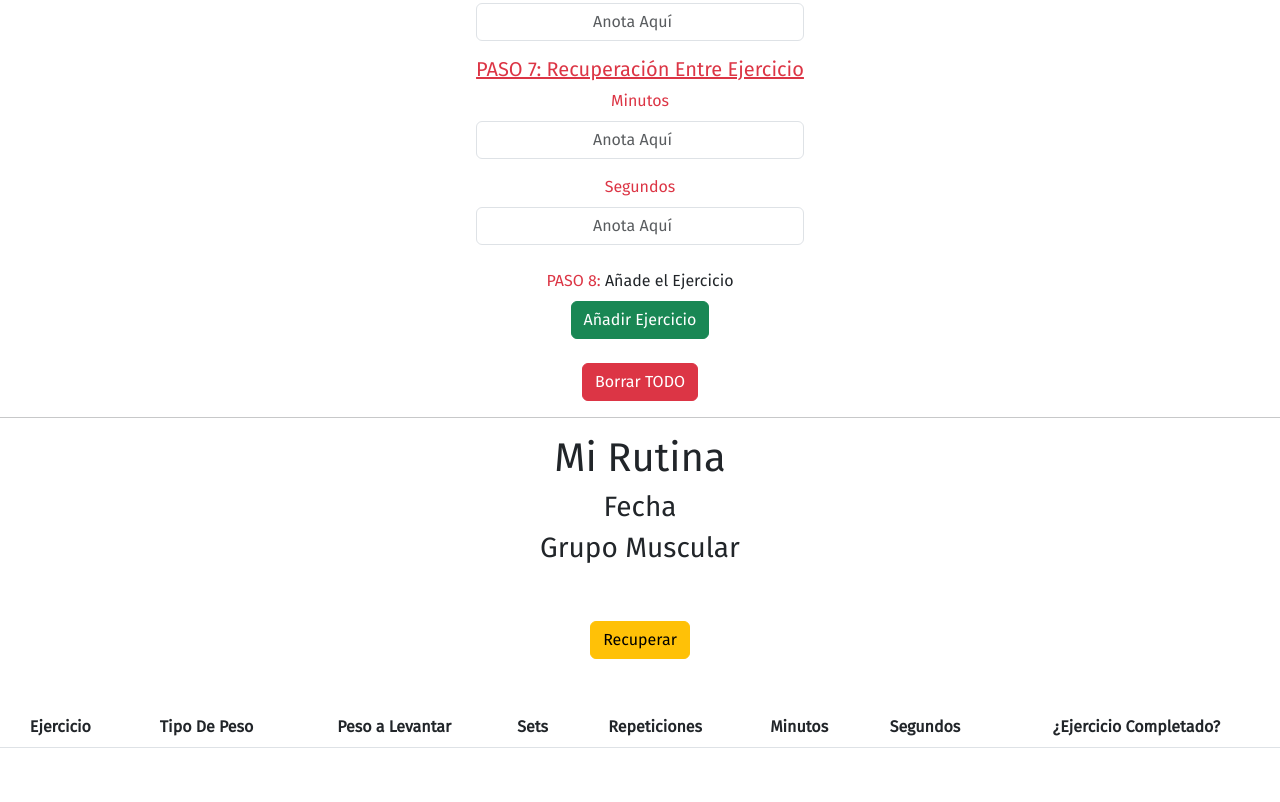
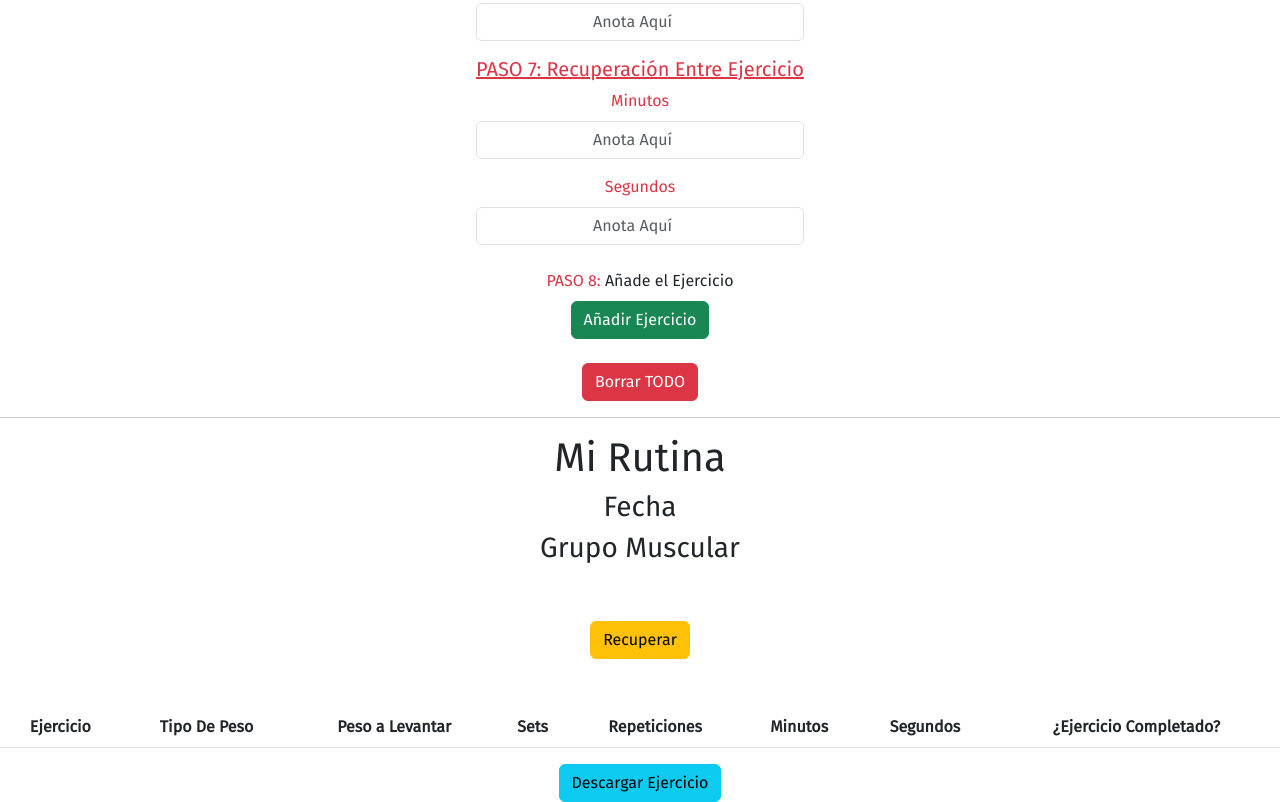
Before and after one commit to jaysenhl/Rutinas, a website: page index.html in a window 1280 px wide. Shown: the part 811-1613 px from the top of the page. Before the commit the page ends 1575 px from the top, so only its background shows below. Drawn offline with nearby package versions, Linux system fonts and the light colour scheme; some packages are replaced by stand-ins of ours; no server answers; a script that the page names is missing.

Commit message:
added Download as CSV

```diff
--- a/app.js
+++ b/app.js
@@ -118,3 +118,33 @@ document.getElementById('botonAceptarGrupoMuscular').addEventListener('click', f
         'success'
       )
 })
+
+// Descargar CSV
+function downloadTableAsCSV() {
+    // Obtener los datos de la tabla HTML
+    let table = document.getElementById("tablaEjercicios"); // Reemplaza "myTable" con el ID de tu tabla
+    let data = [];
+
+    for (let i = 0, row; row = table.rows[i]; i++) {
+        let rowData = [];
+        for (let j = 0, col; col = row.cells[j]; j++) {
+            rowData.push(col.innerText);
+        }
+        data.push(rowData.join(","));
+    }
+
+    // Convertir los datos a formato CSV
+    let csvContent = data.join("\n");
+
+    // Crear un enlace de descarga para el archivo CSV
+    let blob = new Blob([csvContent], { type: 'text/csv;charset=utf-8;' });
+    let url = URL.createObjectURL(blob);
+    let link = document.createElement("a");
+    link.setAttribute("href", url);
+    let grupoMuscular = document.getElementById('grupoMuscularSelect').value;
+    link.setAttribute("download", `${grupoMuscular}_${dateString}.csv`);
+    link.style.visibility = 'hidden';
+    document.body.appendChild(link);
+    link.click();
+    document.body.removeChild(link);
+}
--- a/index.html
+++ b/index.html
@@ -85,7 +85,11 @@
         <tbody></tbody>
     </table>
 </section>
+<div class="container text-center">
+    <button onclick="downloadTableAsCSV()" class="btn btn-info">Descargar Ejercicio</button>
+</div>
 
+<script src="https://cdn.sheetjs.com/xlsx-0.20.0/package/dist/xlsx.full.min.js"></script>
 <script src="https://unpkg.com/@lottiefiles/lottie-player@latest/dist/lottie-player.js"></script>
 <script src="https://cdn.jsdelivr.net/npm/@popperjs/core@2.11.8/dist/umd/popper.min.js" integrity="sha384-I7E8VVD/ismYTF4hNIPjVp/Zjvgyol6VFvRkX/vR+Vc4jQkC+hVqc2pM8ODewa9r" crossorigin="anonymous"></script>
 <script src="https://cdn.jsdelivr.net/npm/bootstrap@5.3.0/dist/js/bootstrap.min.js" integrity="sha384-fbbOQedDUMZZ5KreZpsbe1LCZPVmfTnH7ois6mU1QK+m14rQ1l2bGBq41eYeM/fS" crossorigin="anonymous"></script>
```
Also changed, not shown: styles.css (line endings or trailing spaces).
